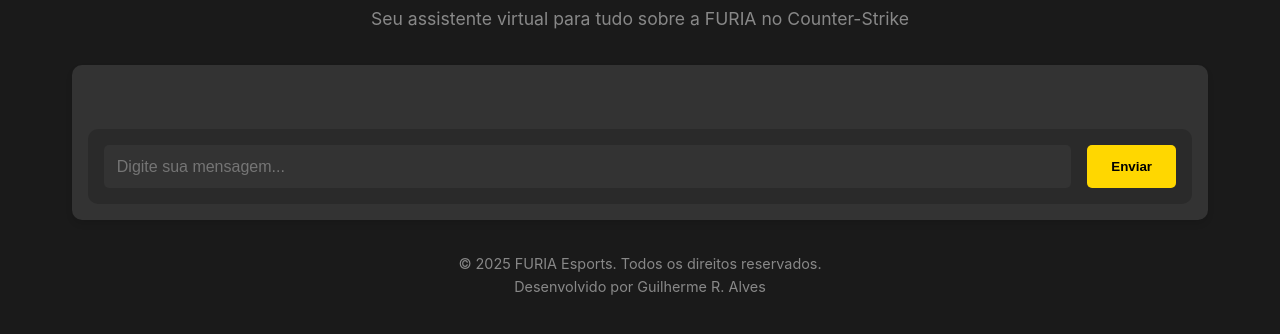
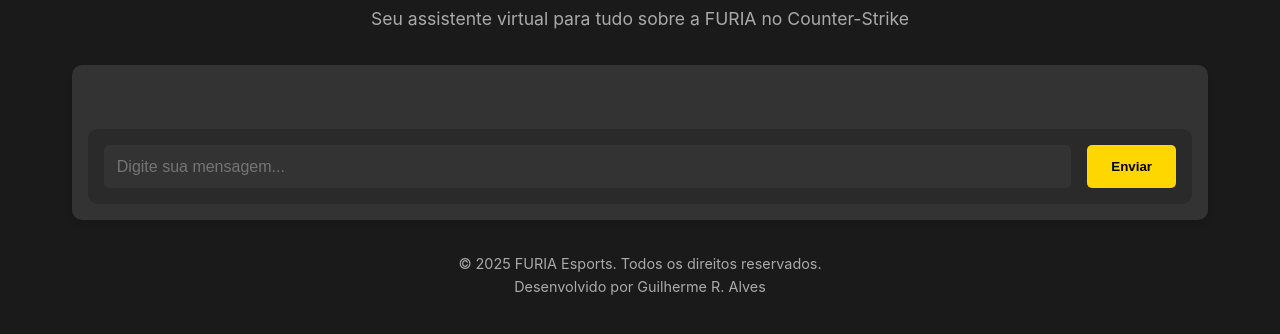
Before and after one commit to athena272/gemini-nodejs, a website: page index.html in a window 1280 px wide. Shown: the part 310-644 px from the top of the page. Drawn offline with Linux system fonts and the light colour scheme.

Commit message:
Update style.css

```diff
--- a/static/style.css
+++ b/static/style.css
@@ -45,7 +45,7 @@
 }
 
 header p {
-    color: #888;
+    color: #aaa;
     font-size: 1.1rem;
 }
 
@@ -126,7 +126,7 @@
 footer {
     text-align: center;
     margin-top: 2rem;
-    color: #888;
+    color: #aaa;
     font-size: 0.9rem;
 }
 
```
